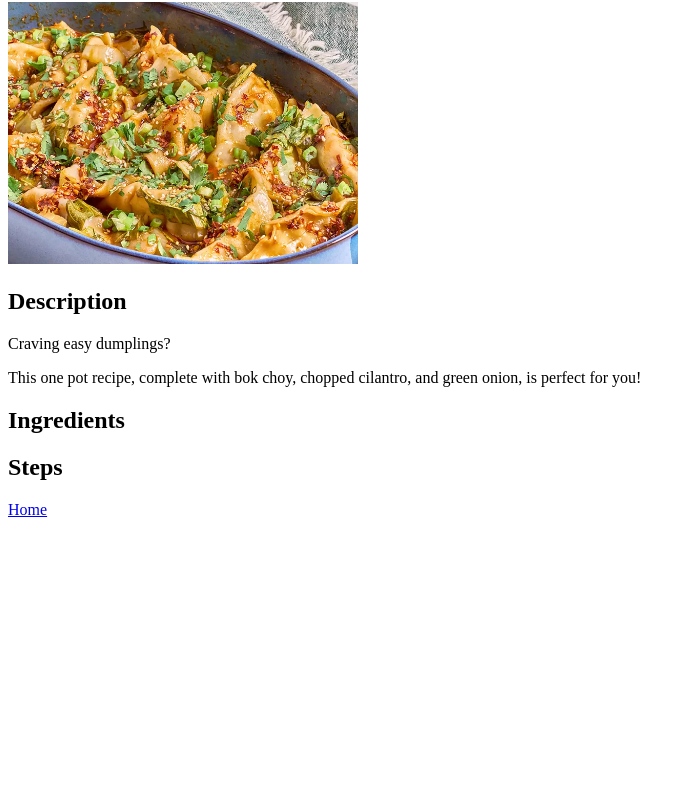
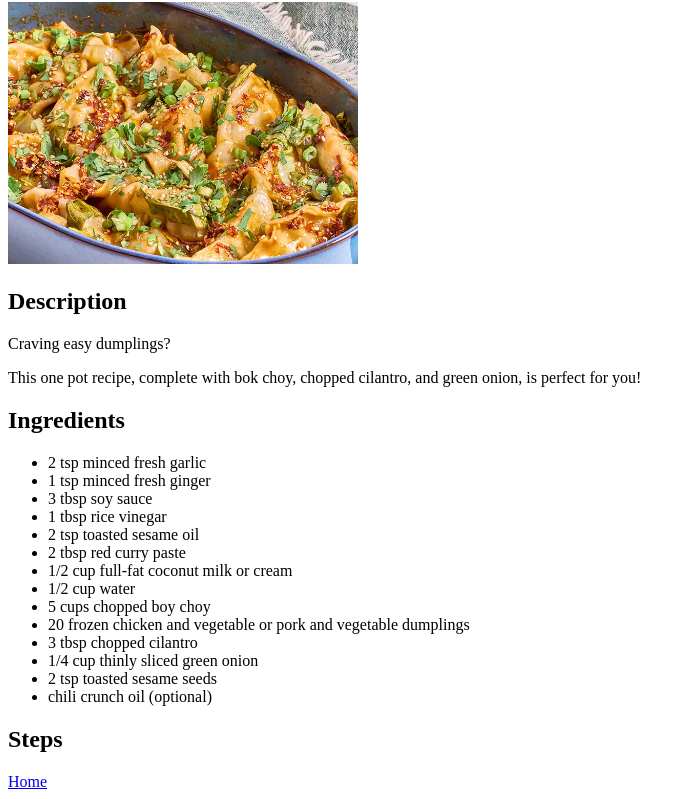
Before and after one commit to curiousConductor49/odin-recipes, a plain HTML site: page recipes/dumplingdinner.html in a window 1280 px wide. Shown: the part 78-877 px from the top of the page, without its empty margins (0-695 px from the left). Before the commit the page ends 800 px from the top, so only its background shows below. Drawn offline with Linux system fonts and the light colour scheme.

Commit message:
Add unordered list items

```diff
--- a/recipes/dumplingdinner.html
+++ b/recipes/dumplingdinner.html
@@ -15,7 +15,22 @@
         <p>This one pot recipe, complete with bok choy, chopped cilantro, and green onion, is perfect for you!</p>
 
         <h2>Ingredients</h2>
-        <ul></ul>
+        <ul>
+            <li>2 tsp minced fresh garlic</li>
+            <li>1 tsp minced fresh ginger</li>
+            <li>3 tbsp soy sauce</li>
+            <li>1 tbsp rice vinegar</li>
+            <li>2 tsp toasted sesame oil</li>
+            <li>2 tbsp red curry paste</li>
+            <li>1/2 cup full-fat coconut milk or cream</li>
+            <li>1/2 cup water</li>
+            <li>5 cups chopped boy choy</li>
+            <li>20 frozen chicken and vegetable or pork and vegetable dumplings</li>
+            <li>3 tbsp chopped cilantro</li>
+            <li>1/4 cup thinly sliced green onion</li>
+            <li>2 tsp toasted sesame seeds</li>
+            <li>chili crunch oil (optional)</li>
+        </ul>
 
         <h2>Steps</h2>
         <ol></ol>
```
